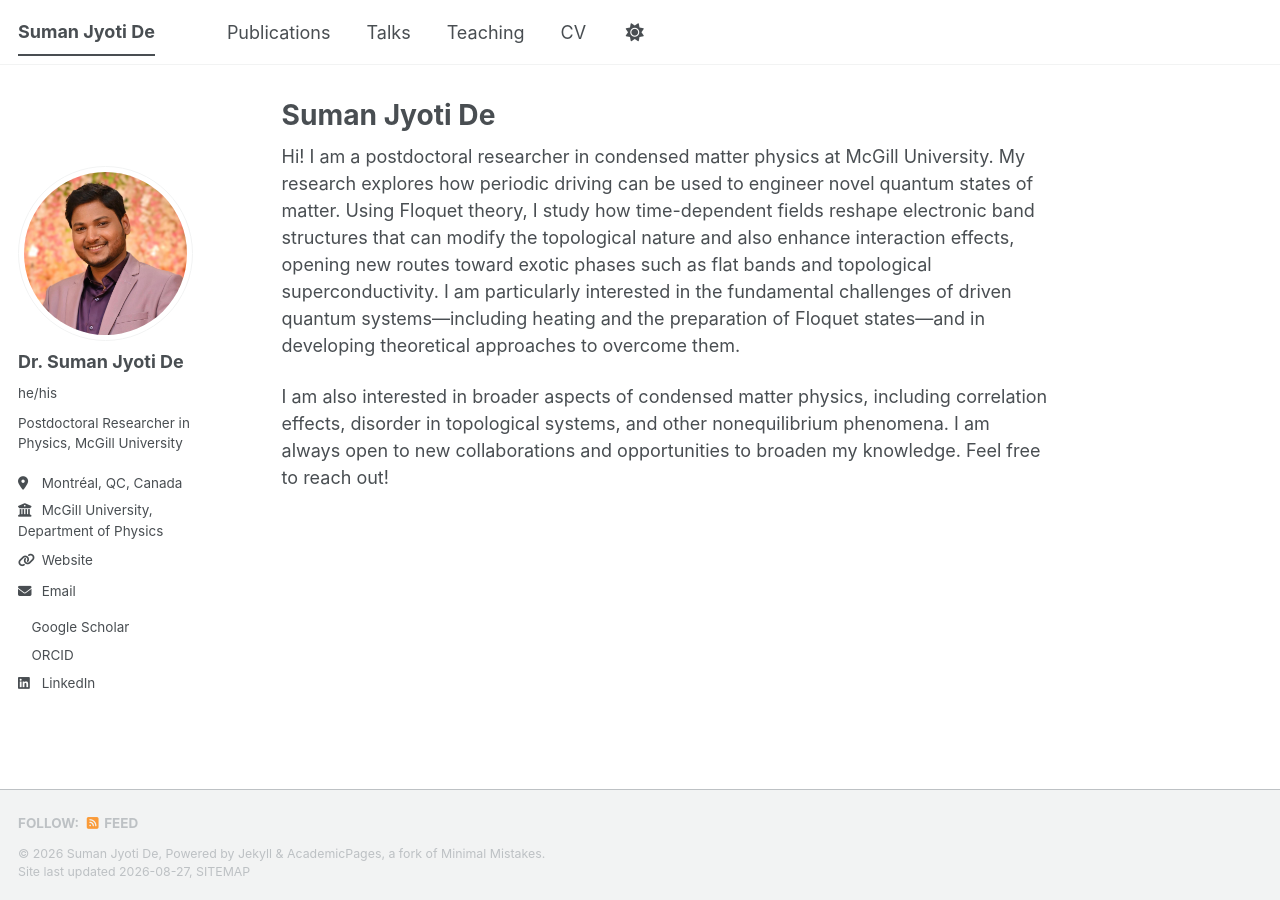
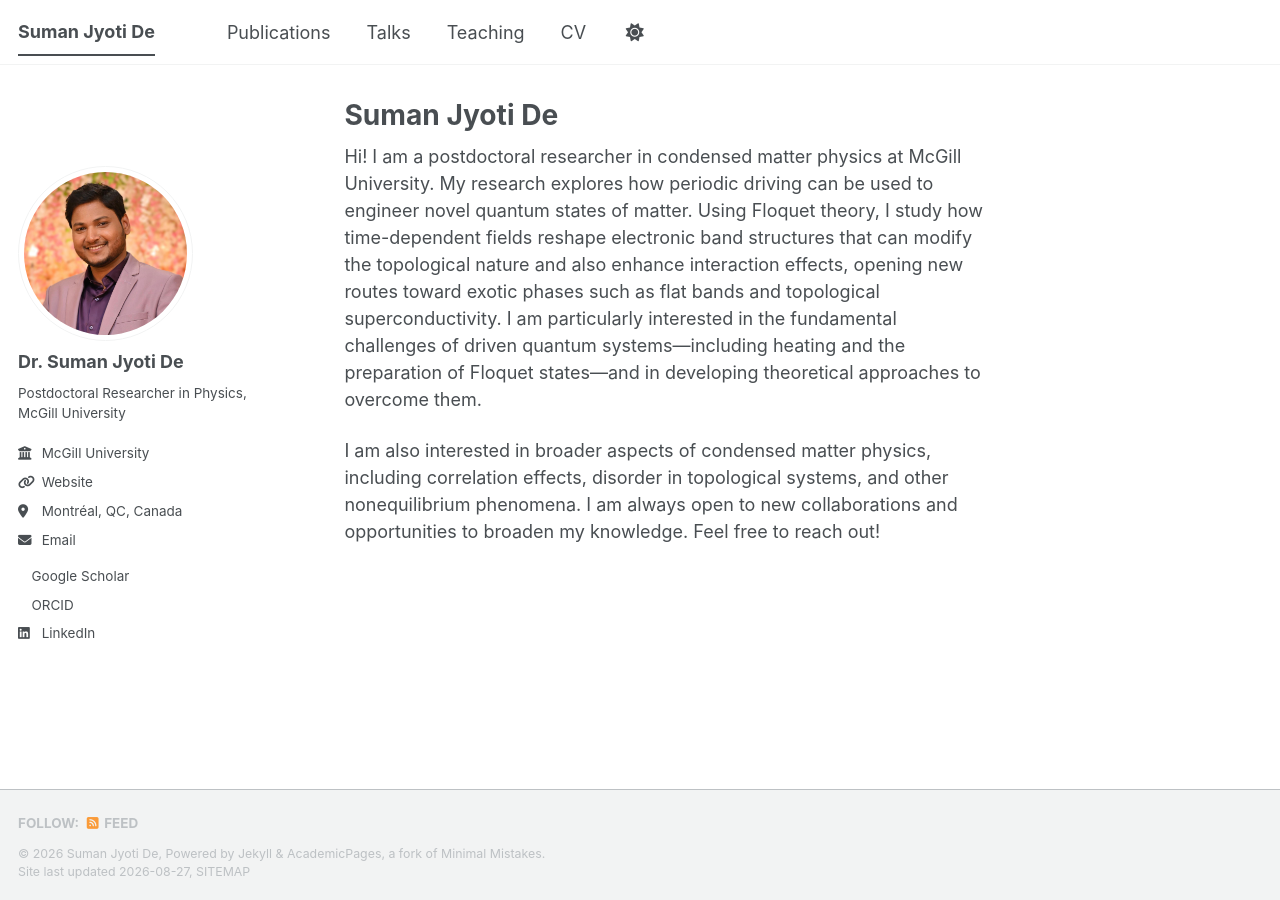
Before and after one commit to sjdphysics/sjdphysics.github.io, a Jekyll site: the page built from _pages/about.md, in a window 1280 px wide. Built offline with Jekyll 4.4.1, drawn with Linux system fonts in a browser that asks for light colours; a style sheet for code colours, icons or effects is not loaded.

Commit message:
Remove pronouns, reorder sidebar fields, widen sidebar column

```diff
--- a/_config.yml
+++ b/_config.yml
@@ -24,10 +24,10 @@ author:
   # Biographic information
   avatar           : "profile.png"
   name             : "Dr. Suman Jyoti De"
-  pronouns         : "he/his"
+  pronouns         : # "he/his"
   bio              : "Postdoctoral Researcher in Physics, McGill University"
   location         : "Montréal, QC, Canada"
-  employer         : "McGill University, Department of Physics"
+  employer         : "McGill University"
   uri              : "https://www.physics.mcgill.ca/"
   email            : "suman.de@mail.mcgill.ca"
 
--- a/_includes/author-profile.html
+++ b/_includes/author-profile.html
@@ -24,14 +24,14 @@
     <button class="btn btn--inverse">Follow</button>
     <ul class="author__urls social-icons">
       <!-- Font Awesome icons / Biographic information  -->
-      {% if author.location %}
-        <li class="author__desktop"><i class="fas fa-fw fa-location-dot icon-pad-right" aria-hidden="true"></i>{{ author.location }}</li>
-      {% endif %}
       {% if author.employer %}
         <li class="author__desktop"><i class="fas fa-fw fa-building-columns icon-pad-right" aria-hidden="true"></i>{{ author.employer }}</li>
       {% endif %}
       {% if author.uri %}
         <li><a href="{{ author.uri }}"><i class="fas fa-fw fa-link icon-pad-right" aria-hidden="true"></i>{{ site.data.ui-text[site.locale].website_label | default: "Website" }}</a></li>
+      {% endif %}
+      {% if author.location %}
+        <li class="author__desktop"><i class="fas fa-fw fa-location-dot icon-pad-right" aria-hidden="true"></i>{{ author.location }}</li>
       {% endif %}
       {% if author.email %}
         <li><a href="mailto:{{ author.email }}"><i class="fas fa-fw fa-envelope icon-pad-right" aria-hidden="true"></i>{{ site.data.ui-text[site.locale].email_label | default: "Email" }}</a></li>
--- a/assets/css/main.scss
+++ b/assets/css/main.scss
@@ -96,3 +96,14 @@
     overflow: visible !important;
   }
 }
+
+@media (min-width: 57.8125em) {
+  .sidebar {
+    width: 20% !important;
+    margin-right: 2% !important;
+  }
+  .page {
+    width: 78% !important;
+    padding-right: 22% !important;
+  }
+}
```
